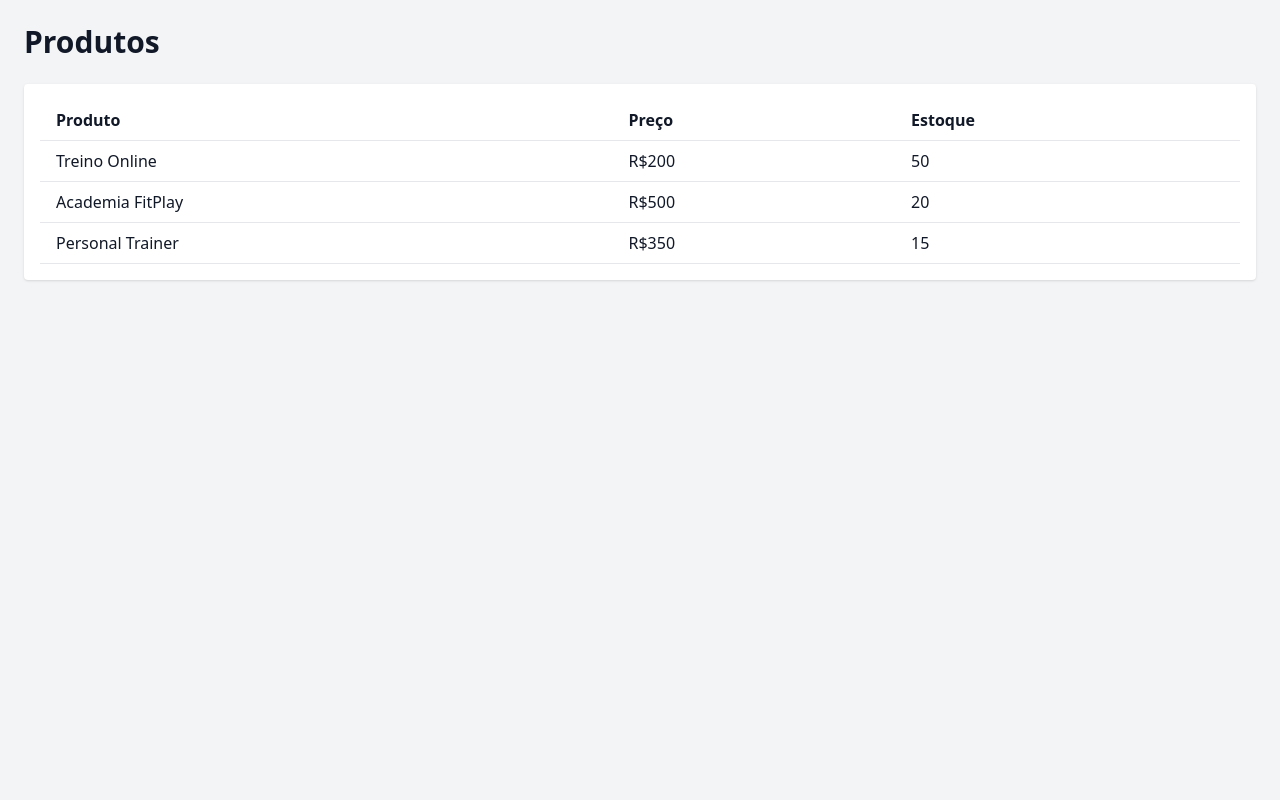
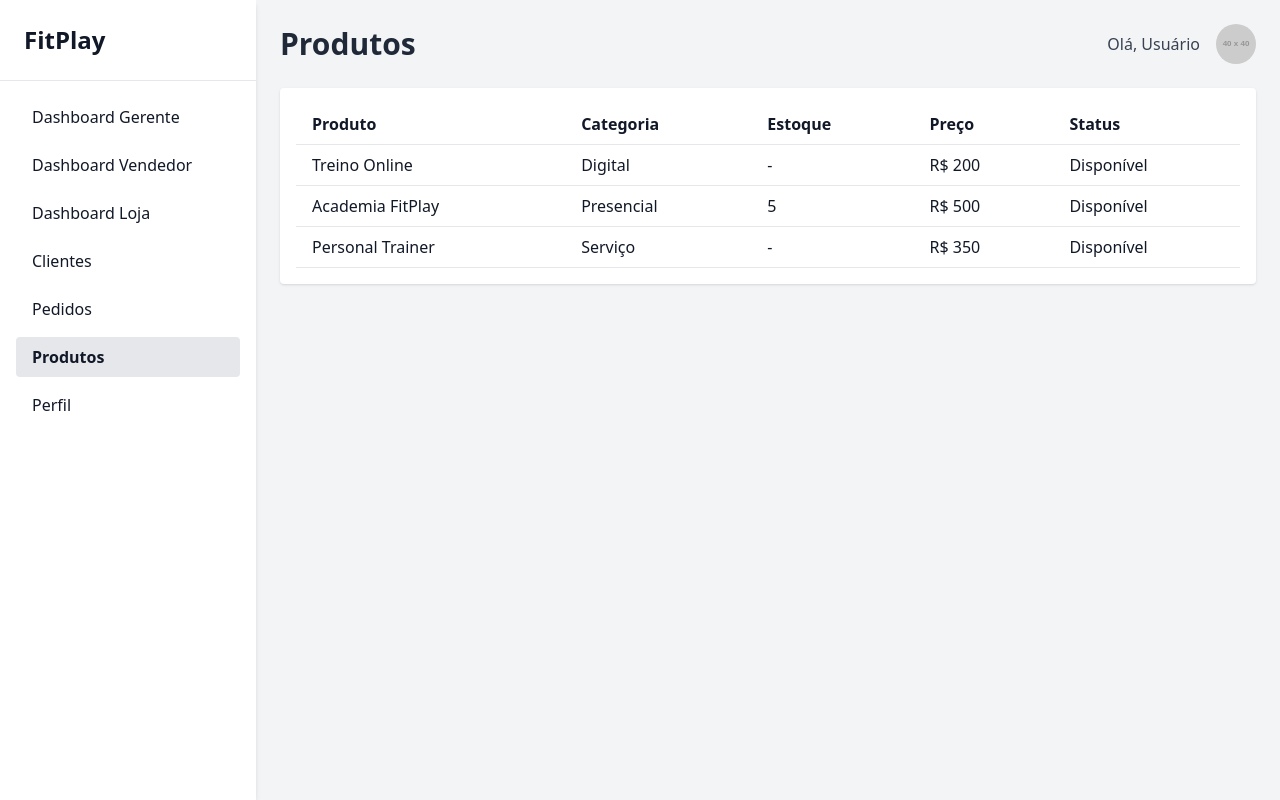
Before and after one commit to draohenrick/fitdplay, a React (Vite) app in the folder frontend/: page /produtos in a window 1280 px wide. Built offline with nearby package versions, Linux system fonts and the light colour scheme.

Commit message:
Update Produtos.jsx

```diff
--- a/frontend/src/pages/Produtos.jsx
+++ b/frontend/src/pages/Produtos.jsx
@@ -1,35 +1,22 @@
-// src/pages/Produtos.jsx
-import React from 'react';
+import React from "react";
+import Sidebar from "../components/Sidebar";
+import Header from "../components/Header";
+import Table from "../components/Table";
 
 const Produtos = () => {
-  const produtos = [
-    { nome: 'Treino Online', preco: 'R$200', estoque: 50 },
-    { nome: 'Academia FitPlay', preco: 'R$500', estoque: 20 },
-    { nome: 'Personal Trainer', preco: 'R$350', estoque: 15 },
+  const tableColumns = ["Produto", "Categoria", "Estoque", "Preço", "Status"];
+  const tableData = [
+    { Produto: "Treino Online", Categoria: "Digital", Estoque: "-", Preço: "R$ 200", Status: "Disponível" },
+    { Produto: "Academia FitPlay", Categoria: "Presencial", Estoque: 5, Preço: "R$ 500", Status: "Disponível" },
+    { Produto: "Personal Trainer", Categoria: "Serviço", Estoque: "-", Preço: "R$ 350", Status: "Disponível" },
   ];
 
   return (
-    <div className="p-6 bg-gray-100 min-h-screen">
-      <h1 className="text-3xl font-semibold mb-6">Produtos</h1>
-      <div className="bg-white rounded shadow p-4 overflow-auto">
-        <table className="w-full text-left border-collapse">
-          <thead>
-            <tr>
-              <th className="border-b px-4 py-2">Produto</th>
-              <th className="border-b px-4 py-2">Preço</th>
-              <th className="border-b px-4 py-2">Estoque</th>
-            </tr>
-          </thead>
-          <tbody>
-            {produtos.map((p, index) => (
-              <tr key={index}>
-                <td className="border-b px-4 py-2">{p.nome}</td>
-                <td className="border-b px-4 py-2">{p.preco}</td>
-                <td className="border-b px-4 py-2">{p.estoque}</td>
-              </tr>
-            ))}
-          </tbody>
-        </table>
+    <div className="flex h-screen bg-gray-100">
+      <Sidebar />
+      <div className="flex-1 p-6 overflow-auto">
+        <Header title="Produtos" />
+        <Table columns={tableColumns} data={tableData} />
       </div>
     </div>
   );
```
